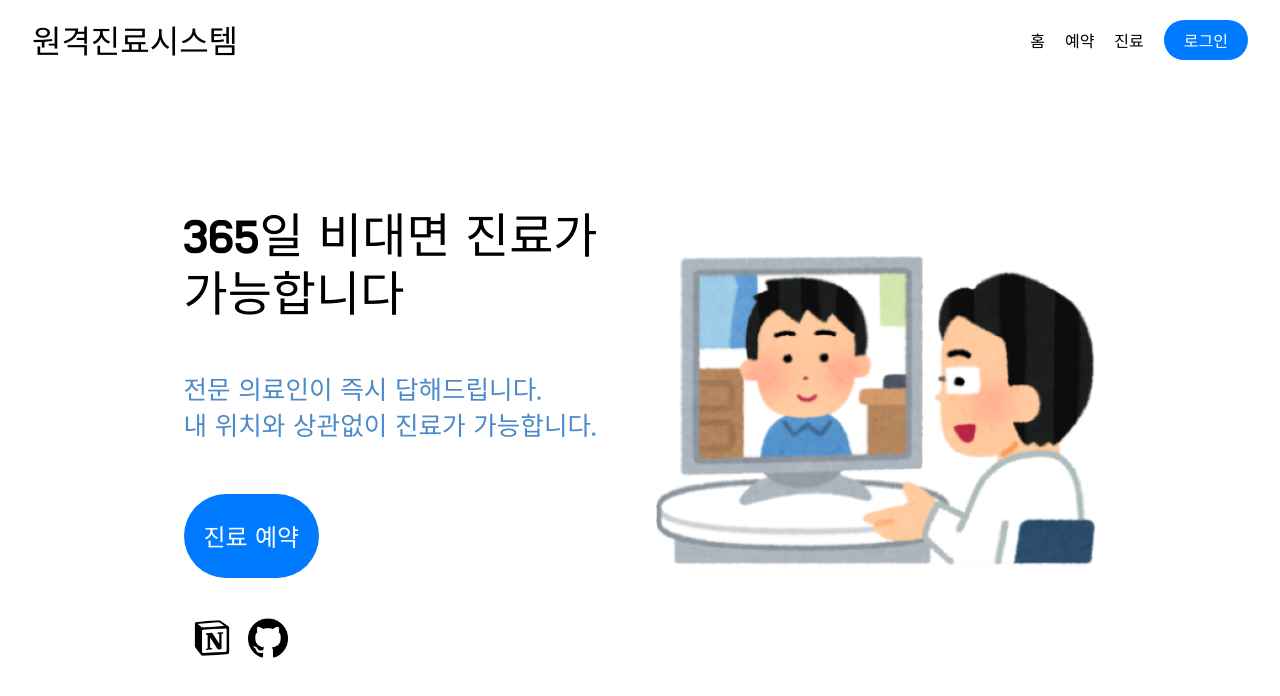
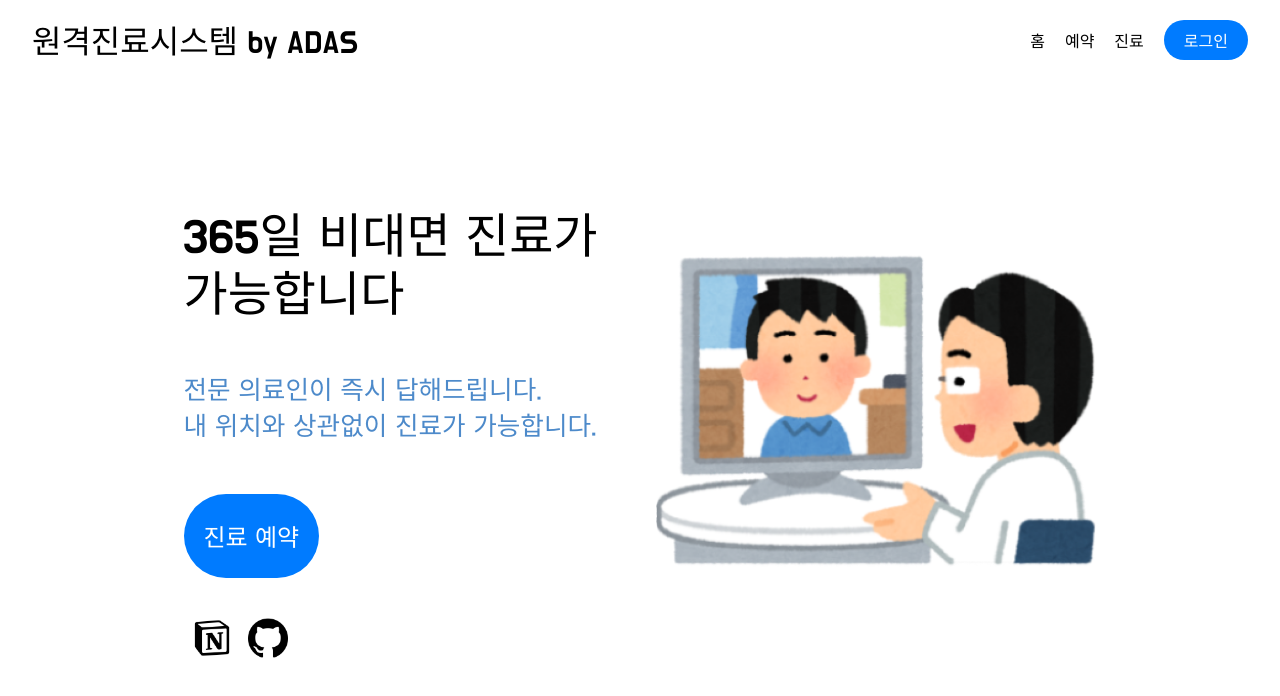
Before and after one commit to hanium-team-ADAS/frontend, a React (Create React App) app: page / in a window 1280 px wide. Shown: the top 696 px of the page. Built offline with nearby package versions, Linux system fonts and the light colour scheme; a web font is replaced by a local one.

Commit message:
style: Added Team Name at Logo
- Added team name to the right of the logo

```diff
--- a/src/components/Navbar.jsx
+++ b/src/components/Navbar.jsx
@@ -23,7 +23,7 @@ const Navbar = () => {
 
     return (
         <div className='nav'>
-            <div className="nav-logo">원격진료시스템</div>
+            <div className="nav-logo"> 원격진료시스템 by ADAS</div>
             <ul className="nav-menu">
                 <li className="nav-home" onClick={moveToHome}>홈</li>
                 <li className="nav-appointment" onClick={moveToAppointment}>예약</li>
```
